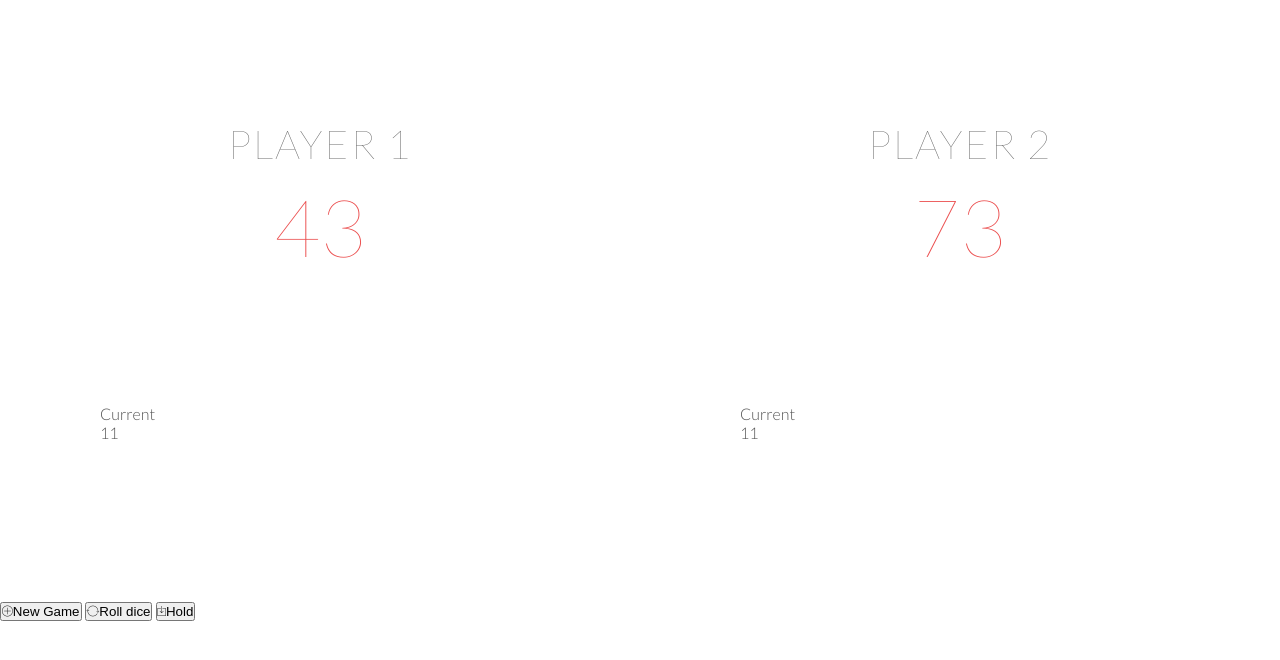
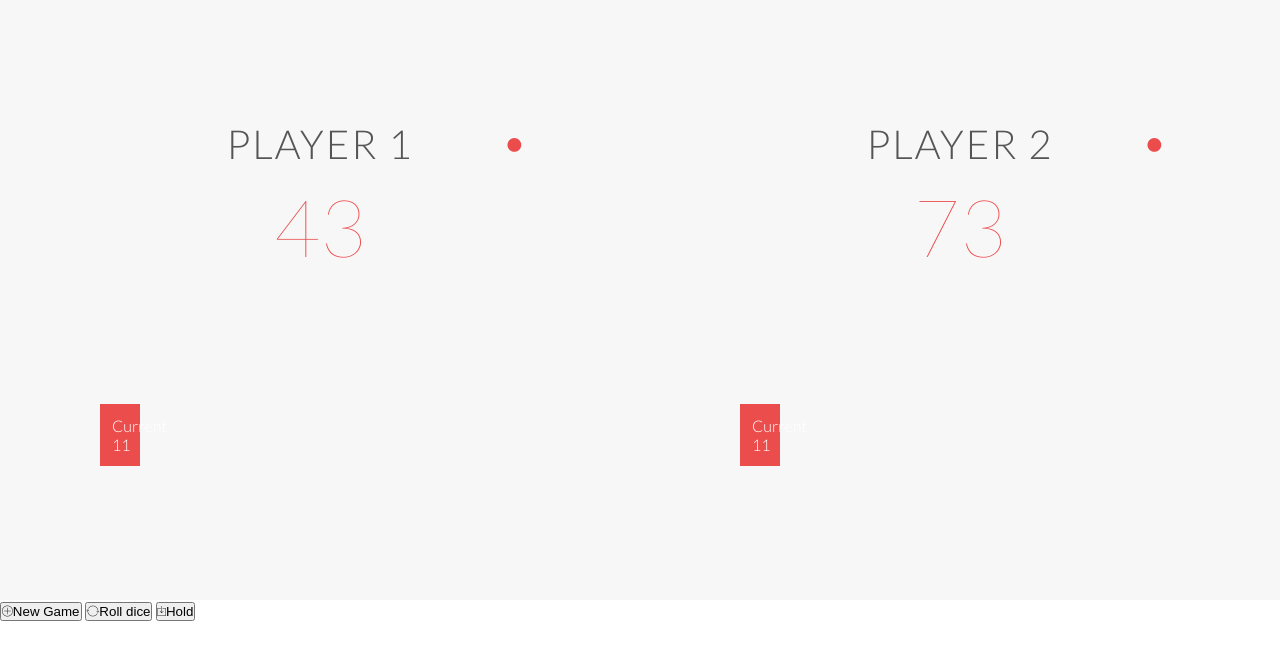
Before and after one commit to flmngwllm/DiceRollGame, a plain HTML site: page index.html in a window 1280 px wide. Drawn offline with nearby package versions, Linux system fonts and the light colour scheme.

Commit message:
styled the current player box

```diff
--- a/style.css
+++ b/style.css
@@ -58,3 +58,28 @@ body{
     color: #EB4D4D;
     margin-bottom: 130px;
 }
+
+.active {
+    background-color: #f7f7f7;
+}
+.active .player-name {
+    font-weight: 300;
+}
+
+.active .player-name::after {
+    content: "\2022";
+    font-size: 47px;
+    position: absolute;
+    color: #EB4D4D;
+    top: -7px;
+    right: 10px;
+
+}
+
+.player-current-box {
+    background-color: #EB4D4D;
+    color: #fff;
+    width: 40px;
+    padding: 12px;
+    text-align: center;
+}
```
